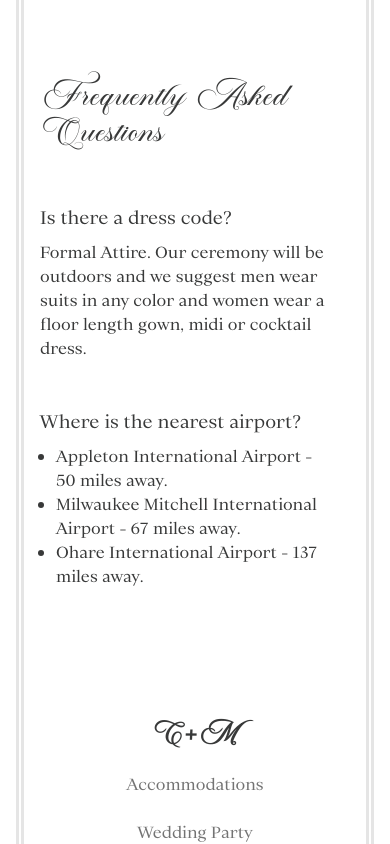
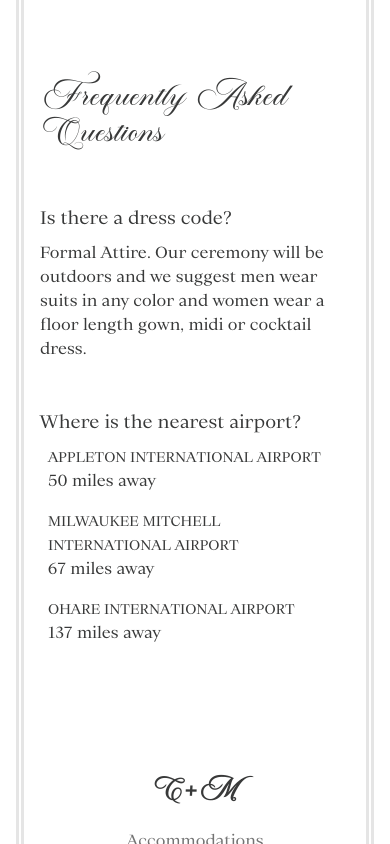
Before and after one commit to mhlauf1/clare-and-mike, a Next.js app: page / in a window 390 px wide. Shown: the part 5648-6492 px from the top of the page. Built offline with nearby package versions, Linux system fonts and the light colour scheme.

Commit message:
mobile is set

```diff
--- a/app/our-story/page.tsx
+++ b/app/our-story/page.tsx
@@ -36,11 +36,11 @@ function Card({ text, year, img }: any) {
       <motion.div className="card" variants={cardVariants}>
         <p
           style={{ lineHeight: "160%", letterSpacing: "3px" }}
-          className="text-sm text-neutral-500 uppercase mb-2"
+          className="text-sm text-neutral-500 uppercase mb-1"
         >
           {year}
         </p>
-        <h4 className="text-xl  mb-4">{text}</h4>
+        <h4 style={{letterSpacing: "1px"}} className="text-sm uppercase w-3/4  mb-4">{text}</h4>
         <div className="w-auto h-auto">
           <Image
             src={img}
--- a/components/home/FAQ.tsx
+++ b/components/home/FAQ.tsx
@@ -12,7 +12,7 @@ const FAQ = (props: Props) => {
       <div className="flex flex-col gap-12">
         <div>
           <p className="text-lg lg:text-xl mb-2">Is there a dress code?</p>
-          <p>
+          <p >
             Formal Attire. Our ceremony will be outdoors and we suggest men wear
             suits in any color and women wear a floor length gown, midi or
             cocktail dress.
@@ -22,10 +22,25 @@ const FAQ = (props: Props) => {
           <p className="text-lg lg:text-xl mb-2">
             Where is the nearest airport?
           </p>
-          <ul className="list-disc px-4">
-            <li>Appleton International Airport - 50 miles away.</li>
-            <li>Milwaukee Mitchell International Airport - 67 miles away.</li>
-            <li>Ohare International Airport - 137 miles away.</li>
+          <ul className="px-2 flex flex-col gap-4">
+            <li>
+              <span className="text-sm uppercase">
+                Appleton International Airport <br />
+              </span>
+              50 miles away
+            </li>
+            <li>
+              <span className="text-sm uppercase">
+                Milwaukee Mitchell International Airport <br />
+              </span>
+              67 miles away
+            </li>
+            <li>
+              <span className="text-sm uppercase">
+                Ohare International Airport <br />
+              </span>
+              137 miles away
+            </li>
           </ul>
         </div>
       </div>
--- a/components/home/accommodations.tsx
+++ b/components/home/accommodations.tsx
@@ -7,7 +7,7 @@ const Accommodations = (props: Props) => {
   return (
     <div className="flex px-4 mt-24 lg:mt-48 flex-col justify-center items-center gap-8 py-28  container mx-auto">
       <h2 className="font-manstein text-3xl  sm:text-4xl md:text-5xl lg:text-6xl">Accommodations</h2>
-      <p className="mb-2 lg:mb-6 text-sm lg:text-xl">
+      <p className="mb-2 text-center lg:mb-6 text-sm lg:text-xl">
         Find your ideal stay for the weekend in Elkhart Lake
       </p>
       <Button href="/accommodations">Explore Loding and Travel</Button>
```
